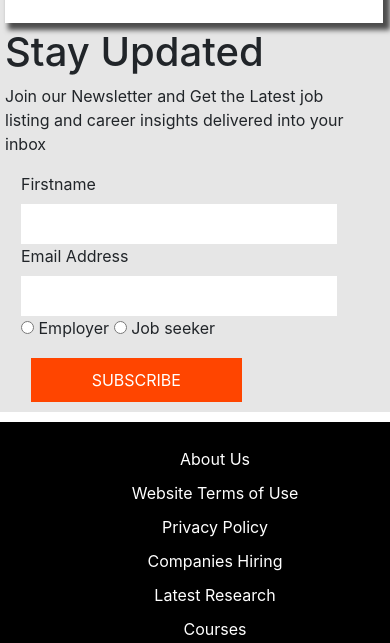
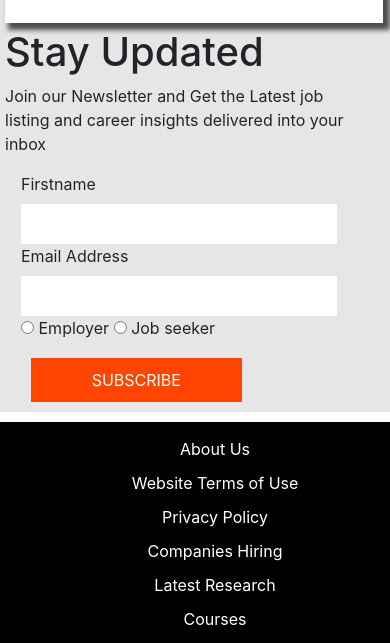
Before and after one commit to marybello/getajob, a plain HTML site: page index.html in a window 390 px wide. Shown: the part 2778-3421 px from the top of the page. Drawn offline with nearby package versions, Linux system fonts and the light colour scheme.

Commit message:
new changes

```diff
--- a/styles.css
+++ b/styles.css
@@ -220,4 +220,7 @@ left: 1rem;
 #fourth-part{
 margin: 5px;
 }
+footer .info{
+    margin: 0px;
 }
+}
```
